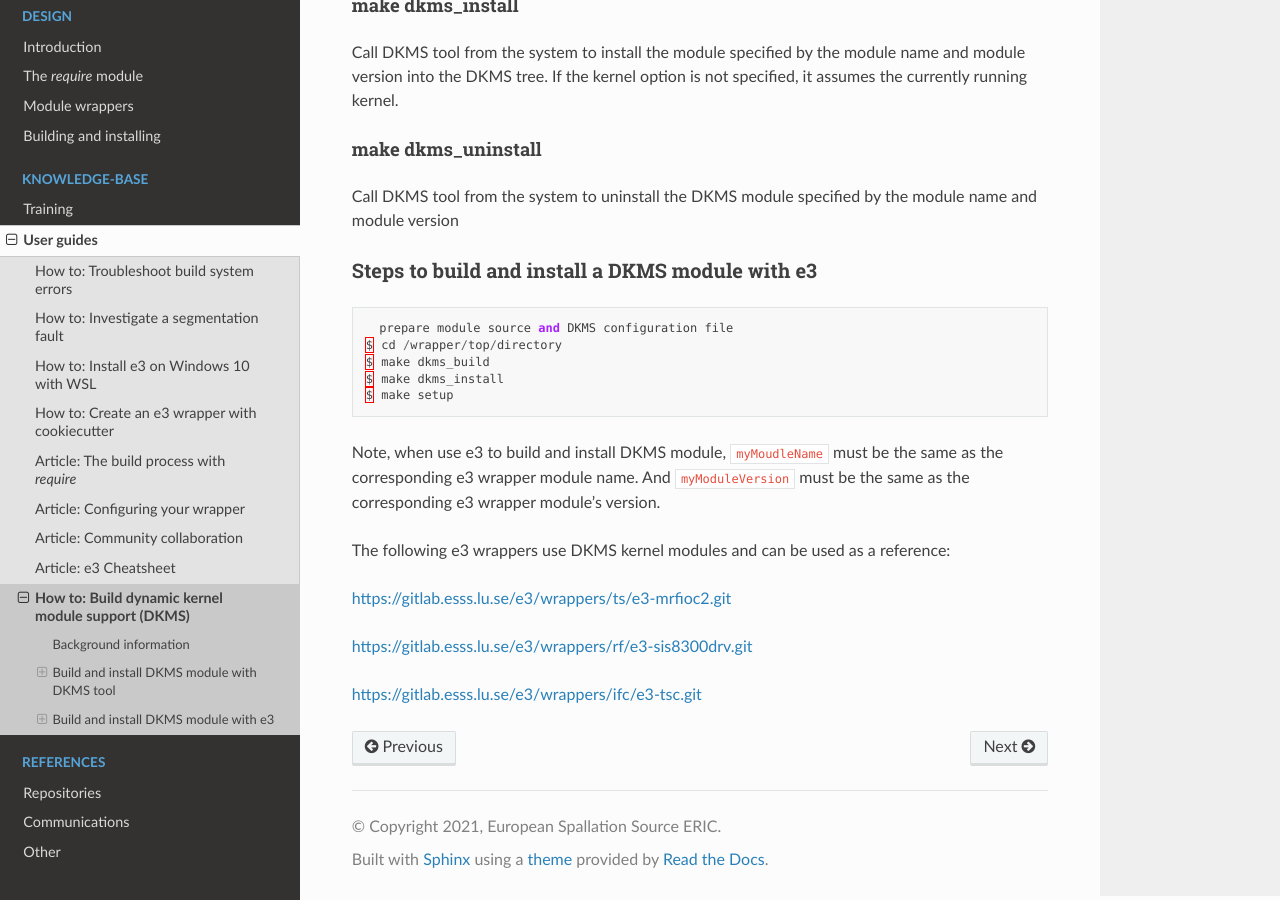
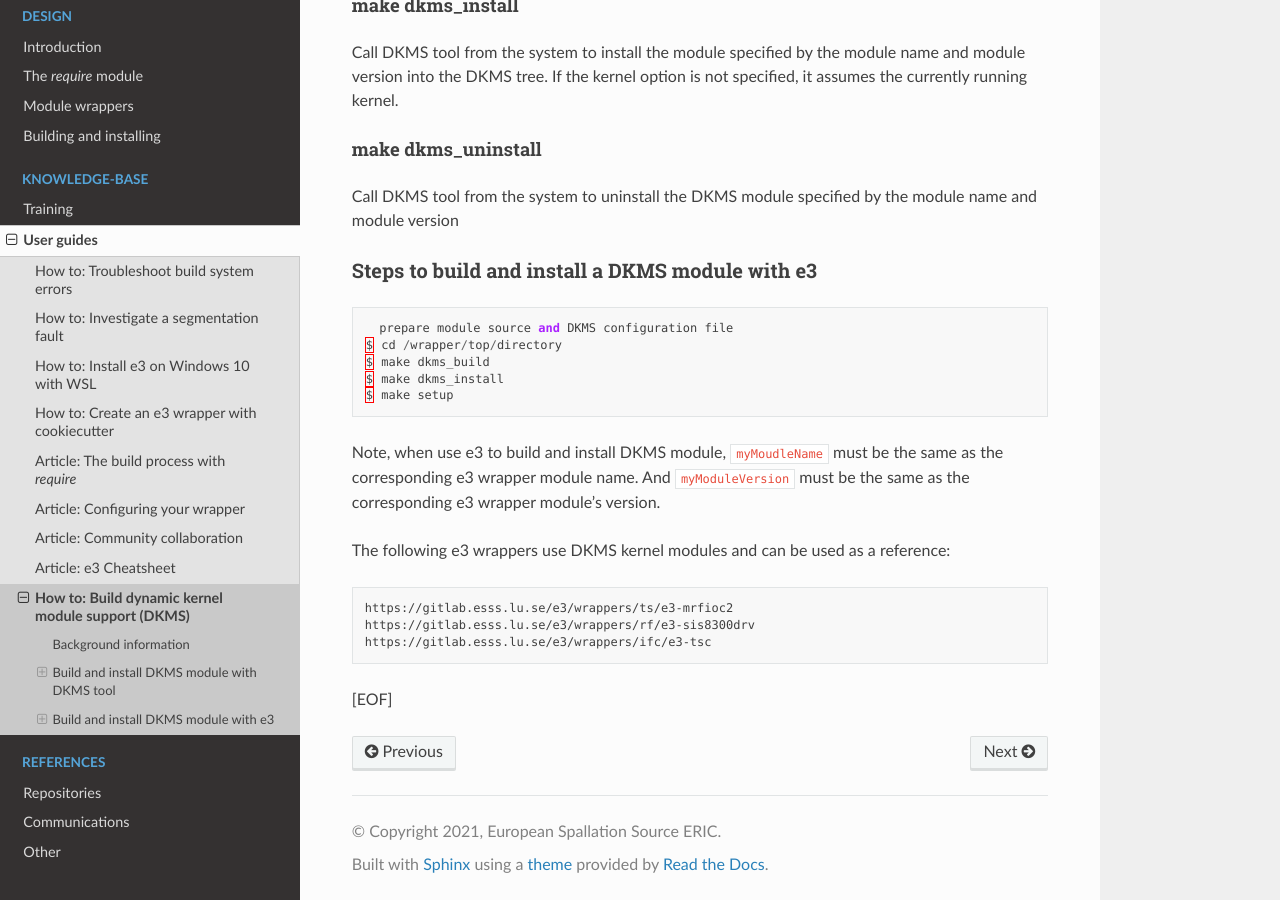
Before and after one commit to ttkorhonen/e3pages, a Sphinx documentation site: the page built from docs/kb/guide/articles/9_dynamic_kernel_module_support.md, in a window 1280 px wide and 900 px high, scrolled down 2943 px. Built offline with Sphinx 7.4.7 and the Read the Docs theme 2.0.0, drawn with Linux system fonts in a browser that asks for light colours.

````diff
--- a/docs/kb/guide/articles/9_dynamic_kernel_module_support.md
+++ b/docs/kb/guide/articles/9_dynamic_kernel_module_support.md
@@ -167,8 +167,10 @@ e3 wrapper module's version.
 The following e3 wrappers use DKMS kernel modules and can be used
 as a reference:
 
-<https://gitlab.esss.lu.se/e3/wrappers/ts/e3-mrfioc2.git>
+```html
+https://gitlab.esss.lu.se/e3/wrappers/ts/e3-mrfioc2
+https://gitlab.esss.lu.se/e3/wrappers/rf/e3-sis8300drv
+https://gitlab.esss.lu.se/e3/wrappers/ifc/e3-tsc
+```
 
-<https://gitlab.esss.lu.se/e3/wrappers/rf/e3-sis8300drv.git>
-
-<https://gitlab.esss.lu.se/e3/wrappers/ifc/e3-tsc.git>
+[EOF]
````
